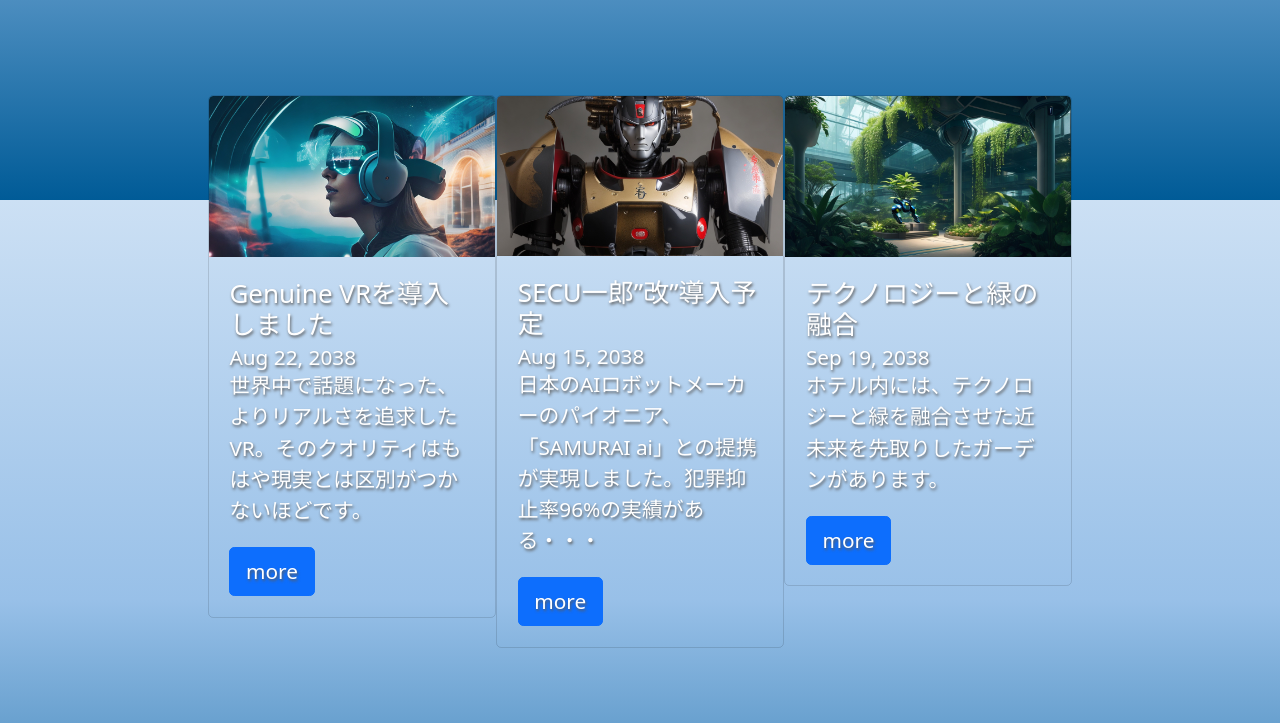
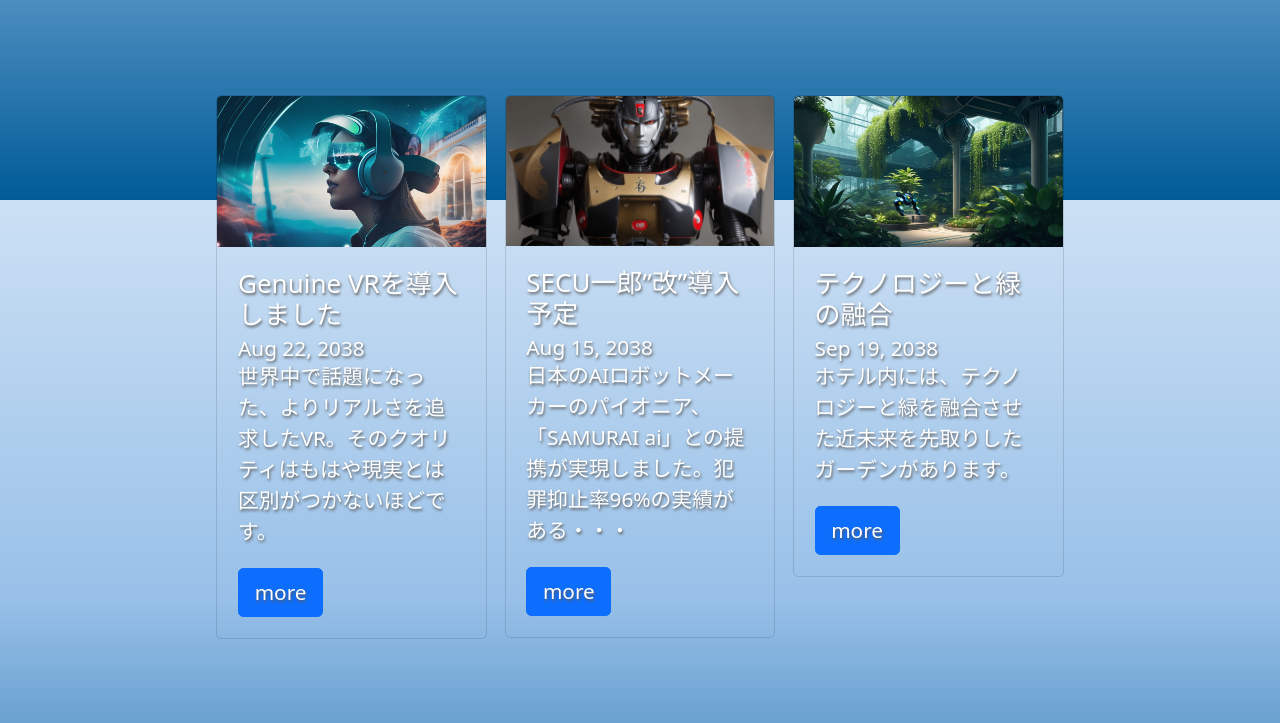
Before and after one commit to naga-t/hotel-singularity, a plain HTML site: page info.html in a window 1280 px wide. Shown: the part 600-1323 px from the top of the page. Drawn offline with nearby package versions, Linux system fonts and the light colour scheme; grey boxes are pictures that could not be loaded.

Commit message:
Update style.css

```diff
--- a/css/style.css
+++ b/css/style.css
@@ -633,8 +633,7 @@ h4{
     background: transparent;
     text-shadow: 1px 2px 3px #5d5d5d;
     overflow: hidden;
-    margin-top: 20%;
-    margin-bottom: 10%;
+    margin: 20% 3% 10% 3%;
 }
 .infopic{
     display: flex;
```
